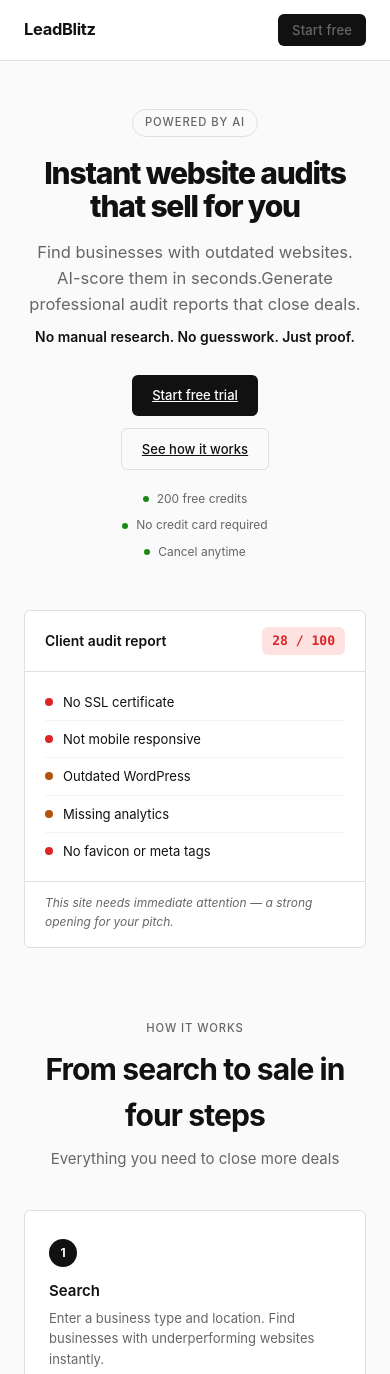
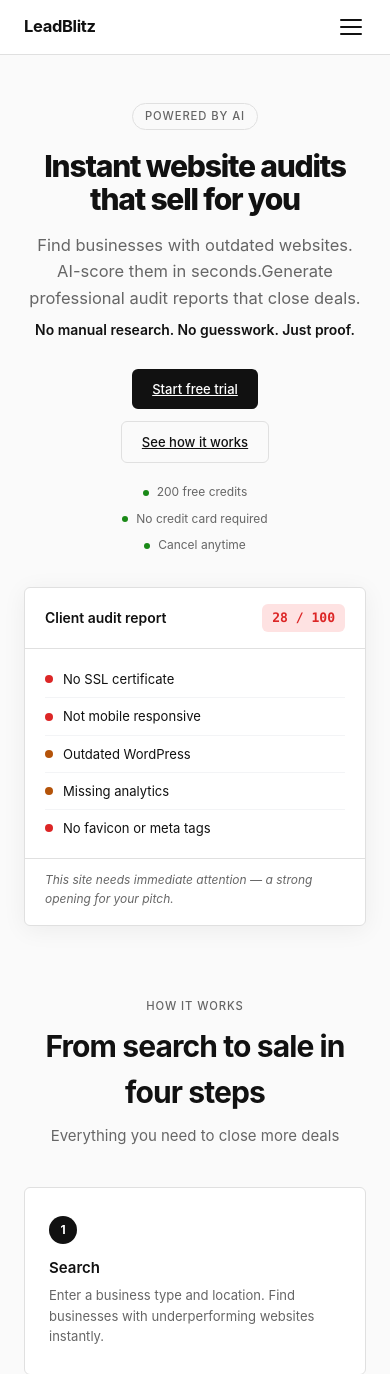
Before and after one commit to lauravimes/leadblitz-deploy, a FastAPI app: page / in a window 390 px wide. Shown: the top 1374 px of the page. Run offline with FastAPI, Linux system fonts and the light colour scheme.

Commit message:
Polish landing page: smooth scroll, mobile hamburger, meta description
Add smooth scroll with sticky nav offset, mobile hamburger menu with
animated open/close, auto-close menu on anchor click, meta description
tag, pricing list checkmarks, and subtle mockup card shadow.

Co-Authored-By: Claude Opus 4.6 <noreply@anthropic.com>

```diff
--- a/app/static/landing.css
+++ b/app/static/landing.css
@@ -1,4 +1,7 @@
 /* Landing page — LeadBlitz v2 */
+
+/* Smooth scroll offset for sticky nav */
+html{scroll-behavior:smooth;scroll-padding-top:60px}
 
 /* Layout */
 .landing-container{max-width:860px;margin:0 auto;padding:0 24px}
@@ -9,6 +12,11 @@
 .landing-nav-links{display:flex;gap:24px;align-items:center}
 .landing-nav-links a{color:var(--muted);text-decoration:none;font-size:.87rem;letter-spacing:.01em}
 .landing-nav-links a:hover{color:var(--text)}
+.landing-hamburger{display:none;background:none;border:none;cursor:pointer;padding:4px;flex-direction:column;gap:5px}
+.landing-hamburger span{display:block;width:22px;height:2px;background:var(--text);border-radius:1px;transition:transform .2s,opacity .2s}
+.landing-hamburger.open span:nth-child(1){transform:translateY(7px) rotate(45deg)}
+.landing-hamburger.open span:nth-child(2){opacity:0}
+.landing-hamburger.open span:nth-child(3){transform:translateY(-7px) rotate(-45deg)}
 
 /* Hero */
 .hero{padding:80px 0 40px;text-align:center}
@@ -32,7 +40,8 @@
 .mockup{
   max-width:480px;margin:48px auto 0;text-align:left;
   border:1px solid var(--border);border-radius:var(--radius);
-  background:var(--card);overflow:hidden}
+  background:var(--card);overflow:hidden;
+  box-shadow:0 4px 24px rgba(0,0,0,.06)}
 .mockup-header{
   display:flex;align-items:center;justify-content:space-between;
   padding:16px 20px;border-bottom:1px solid var(--border)}
@@ -99,7 +108,7 @@
 .pricing-list{list-style:none;padding:0;margin-bottom:20px}
 .pricing-list li{padding:6px 0;font-size:.87rem;color:var(--muted);border-bottom:1px solid #f3f4f6}
 .pricing-list li:last-child{border-bottom:none}
-.pricing-list li::before{content:"  ";color:var(--green);margin-right:6px}
+.pricing-list li::before{content:"\2713";color:var(--green);margin-right:8px;font-weight:600}
 .pricing-footnote{text-align:center;font-size:.8rem;color:var(--muted);margin-top:20px}
 
 /* FAQ */
@@ -126,6 +135,18 @@
 
 /* Responsive */
 @media(max-width:600px){
+  .landing-hamburger{display:flex}
+  .landing-nav .landing-container{position:relative}
+  .landing-nav-links{
+    display:none;flex-direction:column;gap:0;
+    position:absolute;top:100%;left:0;right:0;
+    background:var(--card);border-bottom:1px solid var(--border);
+    padding:8px 0;z-index:100;box-shadow:0 4px 12px rgba(0,0,0,.08);
+    margin-top:14px}
+  .landing-nav-links.open{display:flex}
+  .landing-nav-links a{padding:12px 24px;font-size:.93rem}
+  .landing-nav-links a:hover{background:#f8f8f8}
+  .landing-nav-links .btn{margin:8px 24px 12px;text-align:center}
   .hero{padding:48px 0 24px}
   .hero-title{font-size:2rem}
   .hero-sub br{display:none}
@@ -136,5 +157,5 @@
   .founding-banner{flex-direction:column;align-items:flex-start}
   .footer-top{flex-direction:column;gap:16px;align-items:flex-start}
   .section{padding:48px 0}
-  .landing-nav-links a:not(.btn){display:none}
+  .mockup{margin-top:32px}
 }
--- a/app/templates/pages/landing.html
+++ b/app/templates/pages/landing.html
@@ -4,6 +4,7 @@
   <meta charset="utf-8">
   <meta name="viewport" content="width=device-width, initial-scale=1">
   <title>LeadBlitz — Instant Website Audits That Sell For You</title>
+  <meta name="description" content="Find businesses with outdated websites. AI-score them in seconds. Generate professional audit reports that close deals.">
   <link rel="icon" href="/static/favicon.svg" type="image/svg+xml">
   <link rel="stylesheet" href="/static/style.css">
   <link rel="stylesheet" href="/static/landing.css">
@@ -14,7 +15,10 @@
   <nav class="landing-nav">
     <div class="landing-container">
       <a href="/" class="logo">LeadBlitz</a>
-      <div class="landing-nav-links">
+      <button class="landing-hamburger" aria-label="Menu">
+        <span></span><span></span><span></span>
+      </button>
+      <div class="landing-nav-links" id="landing-menu">
         <a href="#features">Features</a>
         <a href="#pricing">Pricing</a>
         <a href="#faq">FAQ</a>
@@ -206,5 +210,30 @@
     </div>
   </footer>
 
+  <script>
+  (function(){
+    /* Mobile hamburger */
+    var btn = document.querySelector('.landing-hamburger');
+    var menu = document.getElementById('landing-menu');
+    if(btn && menu){
+      btn.addEventListener('click', function(){
+        btn.classList.toggle('open');
+        menu.classList.toggle('open');
+      });
+    }
+    /* Smooth scroll for anchor links & close mobile menu */
+    document.querySelectorAll('a[href^="#"]').forEach(function(a){
+      a.addEventListener('click', function(e){
+        var target = document.querySelector(a.getAttribute('href'));
+        if(target){
+          e.preventDefault();
+          target.scrollIntoView({behavior:'smooth'});
+          if(menu) menu.classList.remove('open');
+          if(btn) btn.classList.remove('open');
+        }
+      });
+    });
+  })();
+  </script>
 </body>
 </html>
```
